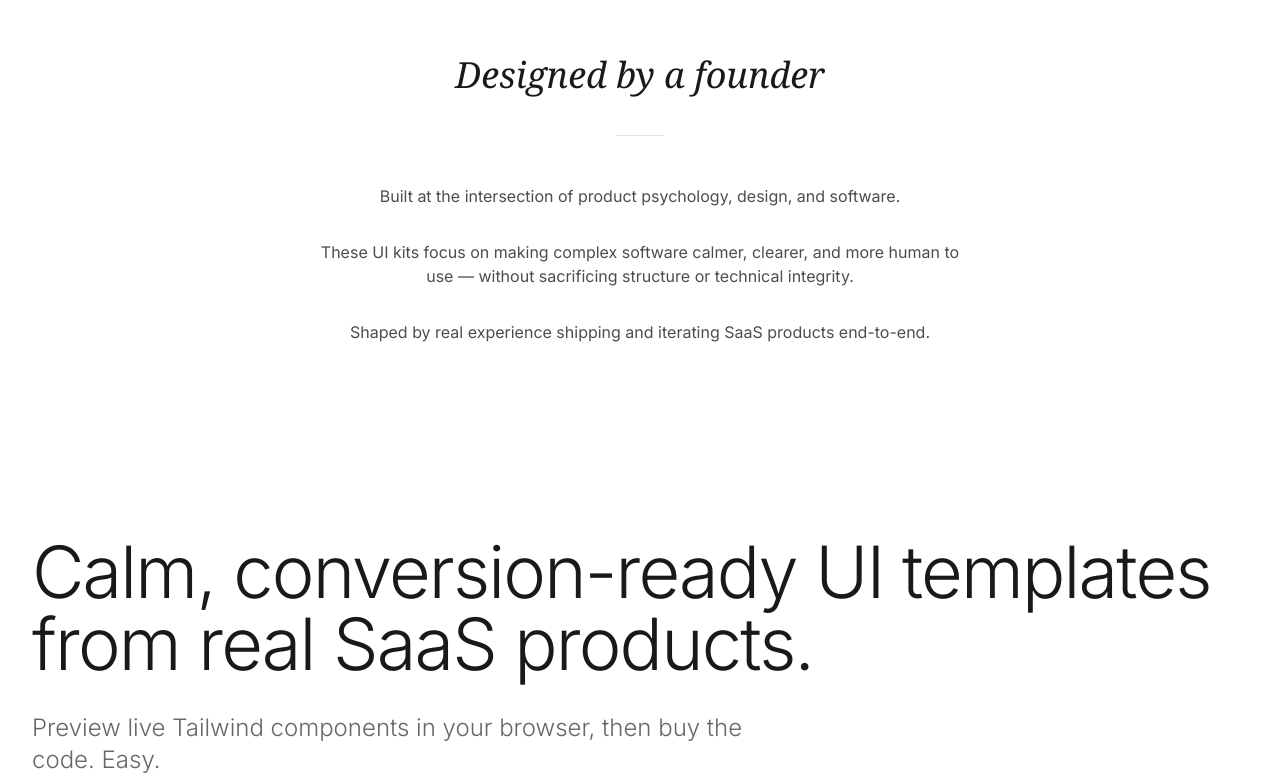
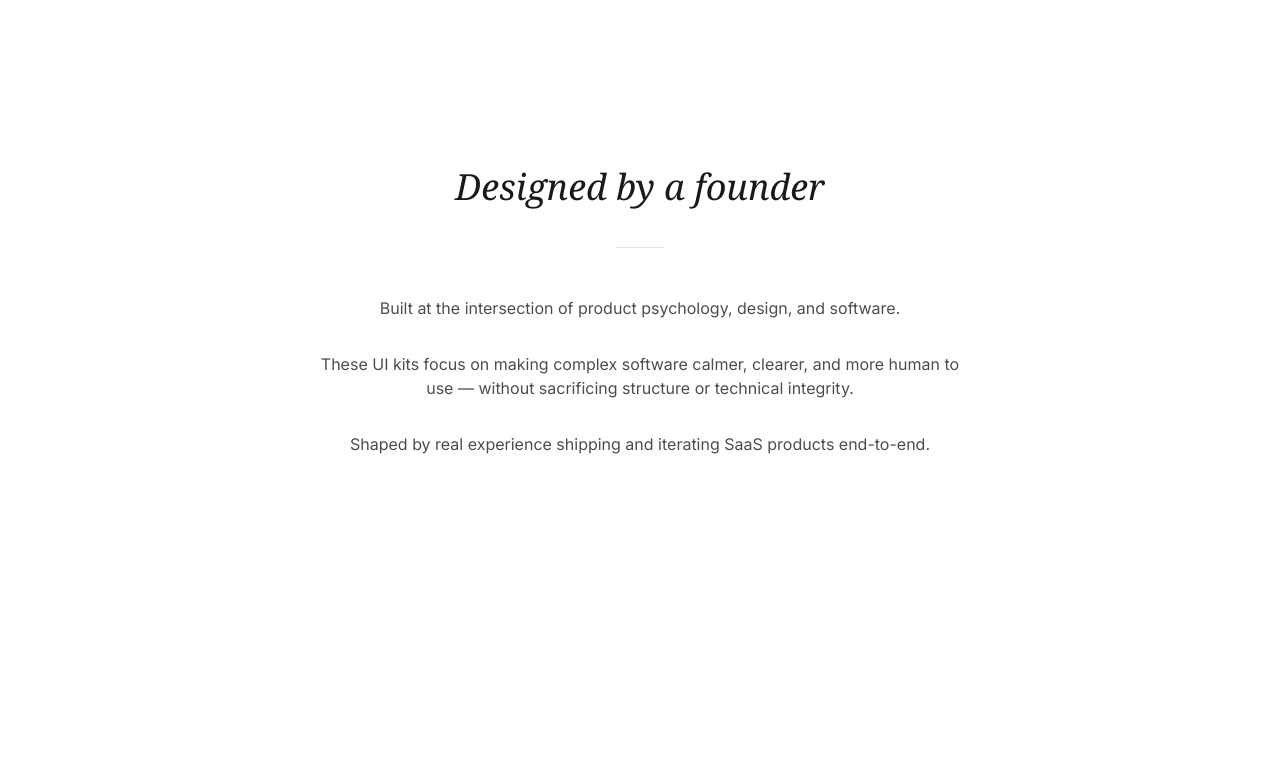
Before and after one commit to mh2023sfdbf/itsmarta-ui-kit, a Next.js app: page / in a window 1280 px wide. Shown: the part 1306-2087 px from the top of the page. Built offline with nearby package versions, Linux system fonts and the light colour scheme; a web font is replaced by a local one.

Commit message:
Add more whitespace around Designed by a founder section on laptop screens

```diff
--- a/components/sections/HeroGlassy.tsx
+++ b/components/sections/HeroGlassy.tsx
@@ -1057,7 +1057,7 @@ export default function PricingCards() {
       </div>
 
       {/* Designed by a Founder Section */}
-      <div className="pt-12 sm:pt-16 md:pt-20 mx-auto w-full max-w-7xl px-4 sm:px-6 md:px-8">
+      <div className="pt-32 sm:pt-40 md:pt-48 pb-20 sm:pb-28 md:pb-32 mx-auto w-full max-w-7xl px-4 sm:px-6 md:px-8">
         <div className="max-w-4xl mx-auto text-center px-6 md:px-16 lg:px-32">
           {/* Title */}
           <h2 className="text-2xl md:text-3xl lg:text-4xl italic font-serif leading-relaxed mb-6 lg:mb-10 text-black/90">
```
